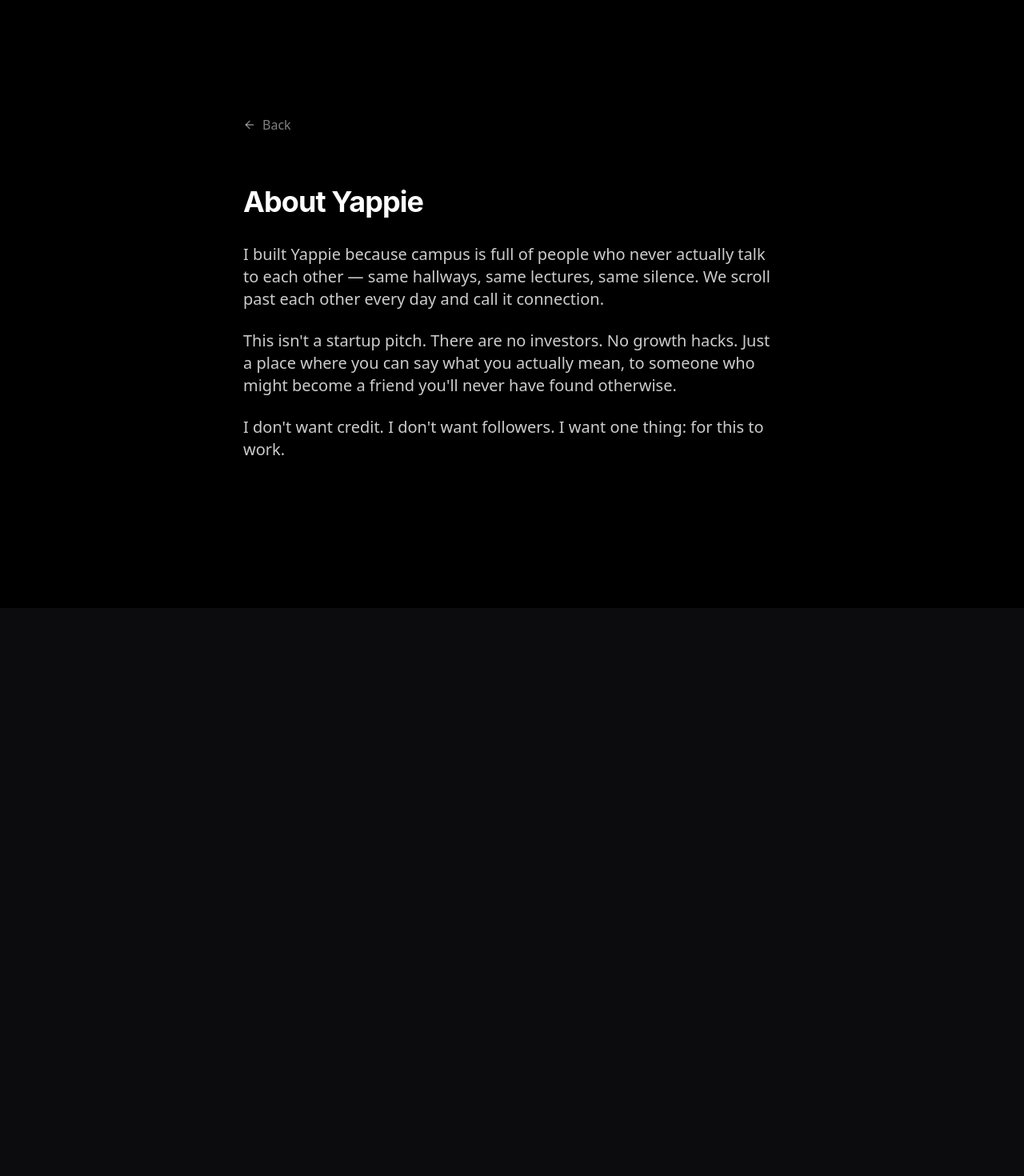
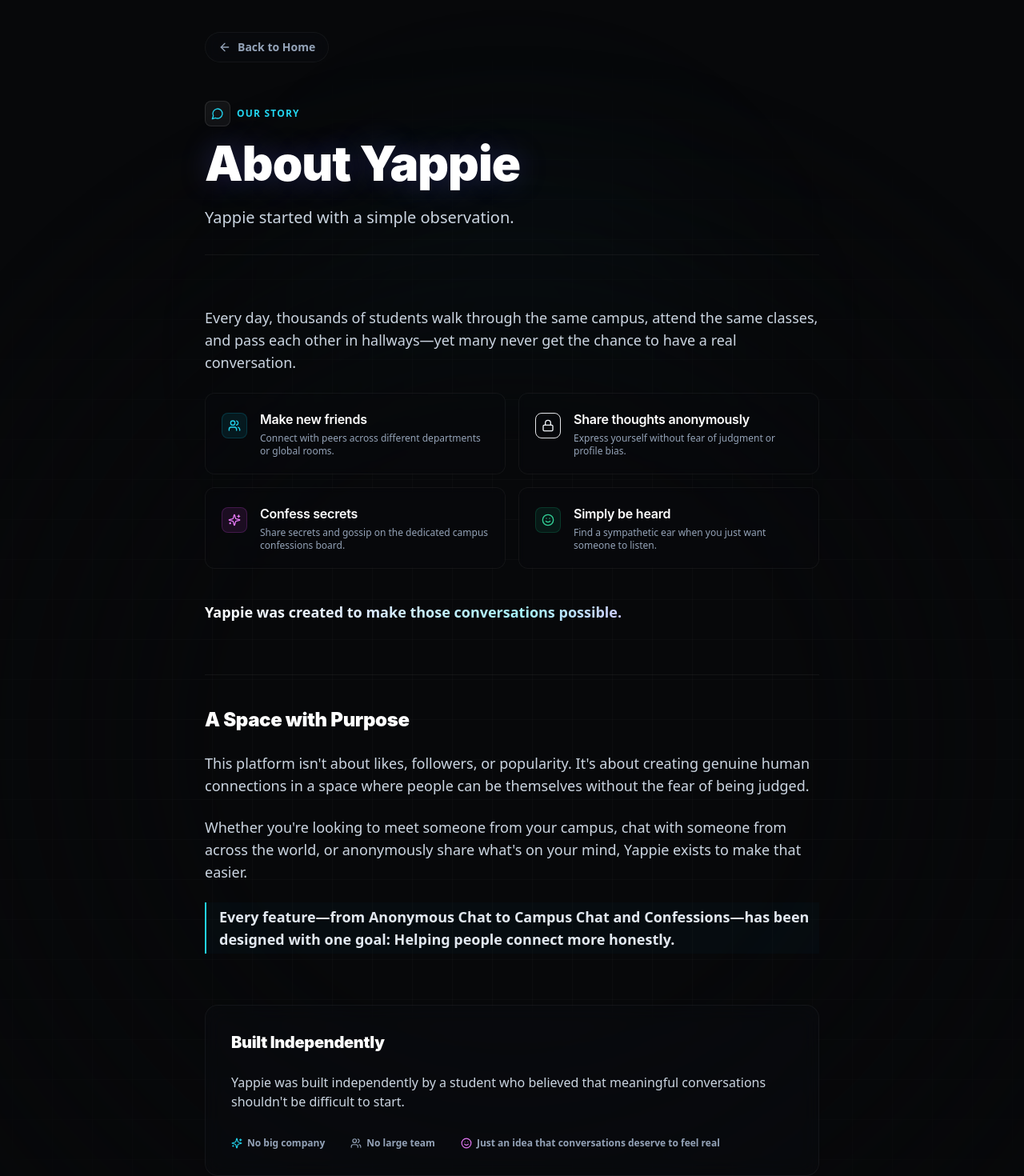
Before and after one commit to hiteshkasalya/yappie-frontend, a Next.js app: page /about in a window 1280 px wide. Shown: the part 40-1510 px from the top of the page at 80% size. Before the commit the page ends 800 px from the top, so only its background shows below. Built offline with nearby package versions, Linux system fonts and the light colour scheme; no server answers.

Commit message:
style(about): redesign About section UI with premium dark glassmorphism and update story content

```diff
--- a/src/app/about/page.tsx
+++ b/src/app/about/page.tsx
@@ -1,32 +1,147 @@
 import Link from "next/link";
-import { ArrowLeft } from "lucide-react";
+import { ArrowLeft, Sparkles, MessageCircle, Lock, Users, Smile } from "lucide-react";
 
 export default function AboutPage() {
   return (
-    <div className="min-h-screen bg-black text-white p-8 sm:p-16 flex flex-col items-center justify-center font-sans selection:bg-white/20">
-      <div className="w-full max-w-2xl">
+    <div className="relative min-h-screen w-full flex flex-col justify-between overflow-x-hidden bg-[#07080a] text-slate-100 selection:bg-cyan-400 selection:text-slate-950 font-sans">
+
+      {/* High-Precision Grid Background */}
+      <div className="yappie-grid-bg" />
+
+      {/* Background radial glow */}
+      <div className="absolute top-1/4 left-1/2 -translate-x-1/2 -translate-y-1/2 w-[500px] h-[500px] rounded-full bg-cyan-500/5 blur-[120px] pointer-events-none" />
+      <div className="absolute bottom-1/4 left-1/3 w-[400px] h-[400px] rounded-full bg-violet-500/5 blur-[100px] pointer-events-none" />
+
+      <div className="relative z-10 flex-grow flex flex-col items-center px-4 py-12 sm:px-6 sm:py-20">
+        <div className="w-full max-w-3xl">
+
+          {/* Back button */}
           <Link
             href="/"
-          className="inline-flex items-center text-white/50 hover:text-white mb-16 transition-colors duration-200"
+            className="inline-flex items-center gap-2 px-4 py-2 rounded-full border border-white/5 bg-[#0c0d12]/40 text-slate-400 hover:text-white hover:border-white/10 hover:bg-[#0c0d12]/60 hover:shadow-[0_0_20px_rgba(255,255,255,0.02)] transition-all duration-200 mb-12 backdrop-blur-md"
           >
-          <ArrowLeft className="h-4 w-4 mr-2" />
-          Back
+            <ArrowLeft className="h-4 w-4" />
+            <span className="text-sm font-bold">Back to Home</span>
           </Link>
 
-        <h1 className="text-3xl sm:text-4xl font-bold mb-8 tracking-tight">About Yappie</h1>
+          {/* Main Article */}
+          <article className="space-y-16">
 
-        <div className="space-y-6 text-white/80 leading-relaxed text-lg sm:text-xl">
-          <p>
-            I built Yappie because campus is full of people who never actually talk to each other — same hallways, same lectures, same silence. We scroll past each other every day and call it connection.
+            {/* Header section */}
+            <header className="border-b border-white/5 pb-8">
+              <div className="flex items-center gap-2 mb-4">
+                <div className="flex h-8 w-8 items-center justify-center rounded-lg border border-white/10 bg-white/5">
+                  <MessageCircle className="h-4 w-4 text-cyan-400" />
+                </div>
+                <span className="text-xs font-bold uppercase tracking-widest text-cyan-400">Our Story</span>
+              </div>
+              <h1 className="font-heading text-4xl sm:text-5xl lg:text-6xl font-black tracking-tight text-white mb-6 campus-glow-text">
+                About Yappie
+              </h1>
+              <p className="text-lg sm:text-xl font-medium leading-relaxed text-slate-300">
+                Yappie started with a simple observation.
               </p>
-          <p>
-            This isn&apos;t a startup pitch. There are no investors. No growth hacks. Just a place where you can say what you actually mean, to someone who might become a friend you&apos;ll never have found otherwise.
+            </header>
+
+            {/* Core Premise */}
+            <section className="space-y-6">
+              <p className="text-slate-300 leading-relaxed text-base sm:text-lg">
+                Every day, thousands of students walk through the same campus, attend the same classes, and pass each other in hallways—yet many never get the chance to have a real conversation.
               </p>
-          <p>
-            I don&apos;t want credit. I don&apos;t want followers. I want one thing: for this to work.
-          </p>
+
+              {/* Motivation Cards */}
+              <div className="grid grid-cols-1 sm:grid-cols-2 gap-4 mt-8">
+                <div className="p-5 rounded-xl border border-white/5 bg-[#0c0d12]/20 backdrop-blur-sm flex items-start gap-4">
+                  <div className="mt-1 flex h-8 w-8 shrink-0 items-center justify-center rounded-lg bg-cyan-500/10 text-cyan-400 border border-cyan-500/20">
+                    <Users className="h-4 w-4" />
+                  </div>
+                  <div>
+                    <h3 className="font-semibold text-white text-sm sm:text-base">Make new friends</h3>
+                    <p className="text-xs text-slate-400 mt-1">Connect with peers across different departments or global rooms.</p>
+                  </div>
+                </div>
+                <div className="p-5 rounded-xl border border-white/5 bg-[#0c0d12]/20 backdrop-blur-sm flex items-start gap-4">
+                  <div className="mt-1 flex h-8 w-8 shrink-0 items-center justify-center rounded-lg bg-violet-500/10 text-violet-400 border border-violet-500/20">
+                    <Lock className="h-4 w-4" />
+                  </div>
+                  <div>
+                    <h3 className="font-semibold text-white text-sm sm:text-base">Share thoughts anonymously</h3>
+                    <p className="text-xs text-slate-400 mt-1">Express yourself without fear of judgment or profile bias.</p>
+                  </div>
+                </div>
+                <div className="p-5 rounded-xl border border-white/5 bg-[#0c0d12]/20 backdrop-blur-sm flex items-start gap-4">
+                  <div className="mt-1 flex h-8 w-8 shrink-0 items-center justify-center rounded-lg bg-fuchsia-500/10 text-fuchsia-400 border border-fuchsia-500/20">
+                    <Sparkles className="h-4 w-4" />
+                  </div>
+                  <div>
+                    <h3 className="font-semibold text-white text-sm sm:text-base">Confess secrets</h3>
+                    <p className="text-xs text-slate-400 mt-1">Share secrets and gossip on the dedicated campus confessions board.</p>
+                  </div>
+                </div>
+                <div className="p-5 rounded-xl border border-white/5 bg-[#0c0d12]/20 backdrop-blur-sm flex items-start gap-4">
+                  <div className="mt-1 flex h-8 w-8 shrink-0 items-center justify-center rounded-lg bg-emerald-500/10 text-emerald-400 border border-emerald-500/20">
+                    <Smile className="h-4 w-4" />
+                  </div>
+                  <div>
+                    <h3 className="font-semibold text-white text-sm sm:text-base">Simply be heard</h3>
+                    <p className="text-xs text-slate-400 mt-1">Find a sympathetic ear when you just want someone to listen.</p>
                   </div>
                 </div>
               </div>
+
+              <p className="text-lg font-bold text-white campus-gradient-text pt-4">
+                Yappie was created to make those conversations possible.
+              </p>
+            </section>
+
+            {/* Platform Philosophy */}
+            <section className="space-y-6 border-t border-white/5 pt-10">
+              <h2 className="font-heading text-2xl font-bold text-white mb-4">A Space with Purpose</h2>
+              <p className="text-slate-300 leading-relaxed text-base sm:text-lg">
+                This platform isn&apos;t about likes, followers, or popularity. It&apos;s about creating genuine human connections in a space where people can be themselves without the fear of being judged.
+              </p>
+              <p className="text-slate-300 leading-relaxed text-base sm:text-lg">
+                Whether you&apos;re looking to meet someone from your campus, chat with someone from across the world, or anonymously share what&apos;s on your mind, Yappie exists to make that easier.
+              </p>
+              <p className="text-slate-200 font-semibold leading-relaxed text-base sm:text-lg border-l-2 border-cyan-400 pl-4 py-1 bg-cyan-950/10">
+                Every feature—from Anonymous Chat to Campus Chat and Confessions—has been designed with one goal: <strong>Helping people connect more honestly.</strong>
+              </p>
+            </section>
+
+            {/* Builder block */}
+            <section className="p-6 sm:p-8 rounded-2xl border border-white/5 bg-[#0c0d12]/40 backdrop-blur-md space-y-6">
+              <h2 className="font-heading text-xl font-extrabold text-white">Built Independently</h2>
+              <p className="text-slate-300 text-sm sm:text-base leading-relaxed">
+                Yappie was built independently by a student who believed that meaningful conversations shouldn&apos;t be difficult to start.
+              </p>
+              <div className="flex flex-col sm:flex-row gap-4 sm:gap-8 pt-2 text-xs font-semibold text-slate-400">
+                <span className="flex items-center gap-1.5"><Sparkles className="h-3.5 w-3.5 text-cyan-400" /> No big company</span>
+                <span className="flex items-center gap-1.5"><Users className="h-3.5 w-3.5 text-violet-400" /> No large team</span>
+                <span className="flex items-center gap-1.5"><Smile className="h-3.5 w-3.5 text-fuchsia-400" /> Just an idea that conversations deserve to feel real</span>
+              </div>
+            </section>
+
+            {/* Concluding Section */}
+            <section className="text-center space-y-6 border-t border-white/5 pt-10">
+              <p className="text-slate-300 italic text-base sm:text-lg max-w-2xl mx-auto">
+                &ldquo;If Yappie has helped you smile, make a friend, express yourself, or simply feel heard—even once—then it has achieved its purpose.&rdquo;
+              </p>
+              <div className="pt-4">
+                <p className="text-sm font-bold text-slate-400 uppercase tracking-widest mb-1">Thank you for being part of this journey.</p>
+                <p className="font-heading text-2xl font-black campus-gradient-text">Welcome to Yappie.</p>
+              </div>
+            </section>
+
+          </article>
+        </div>
+      </div>
+
+      {/* Simple Footer */}
+      <footer className="relative z-10 w-full text-center py-8 border-t border-white/5">
+        <p className="text-xs text-slate-600">
+          &copy; {new Date().getFullYear()} Yappie. Built anonymously for college students.
+        </p>
+      </footer>
+    </div>
   );
 }
```
Lines whose indentation alone changed are shown as unchanged.
